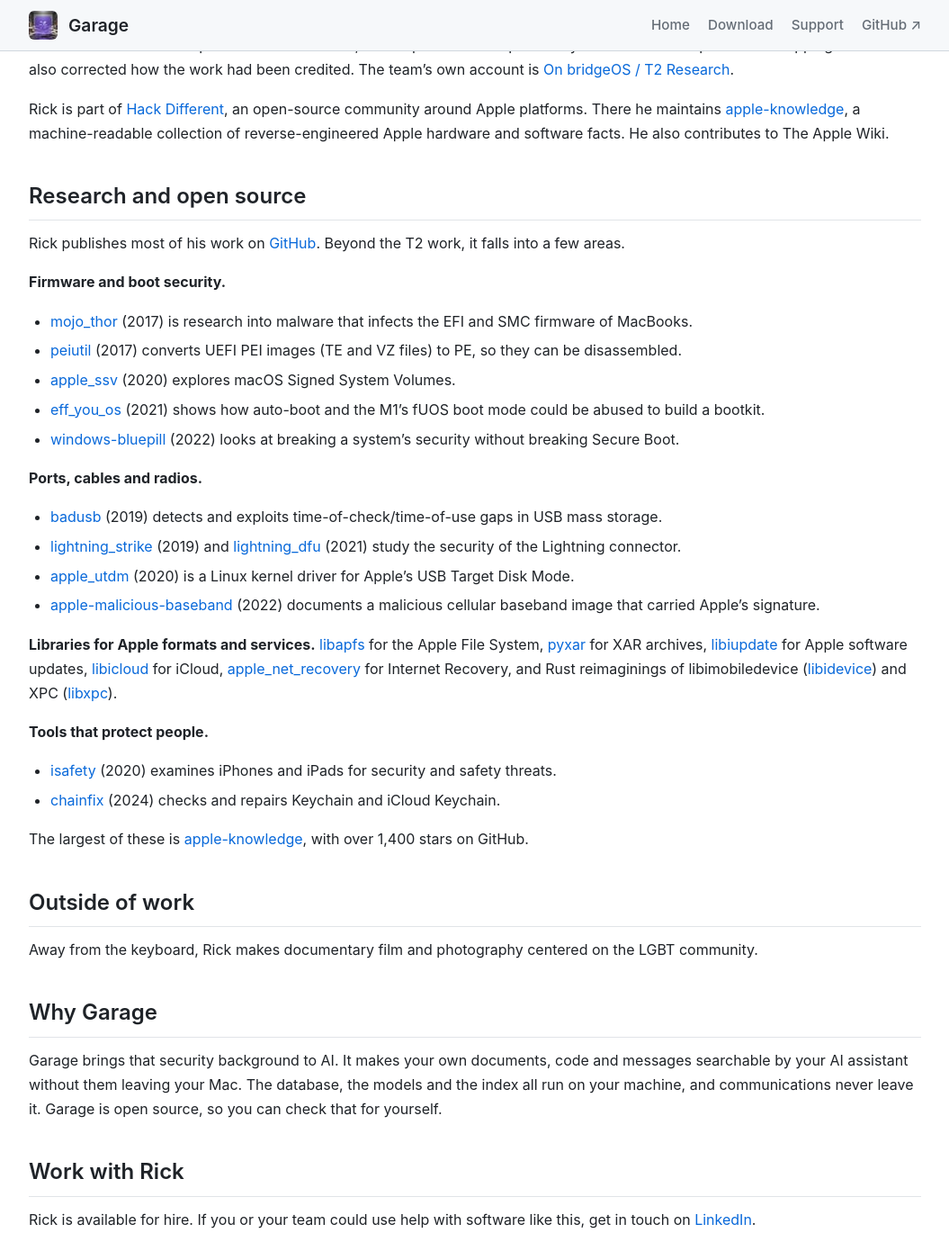
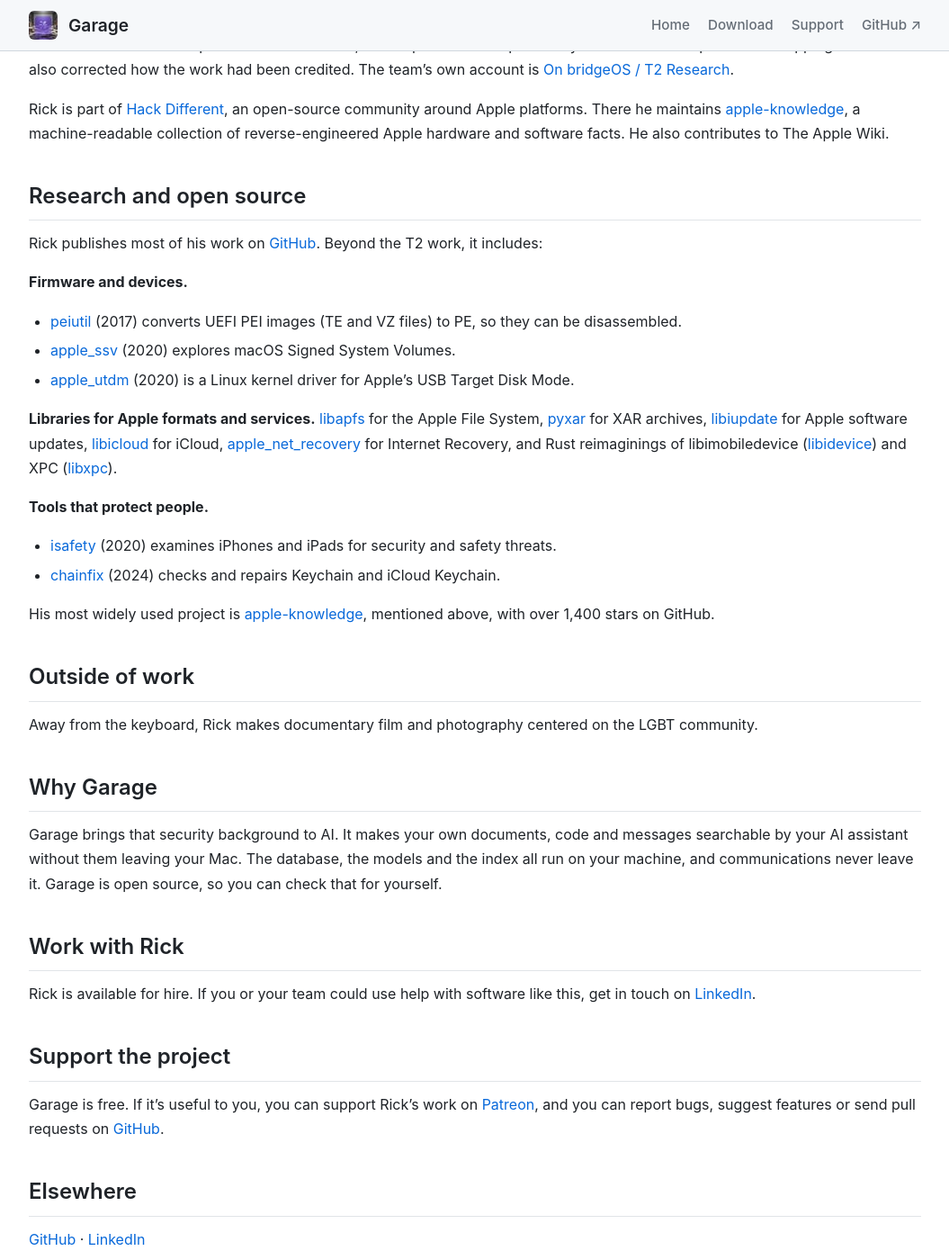
Before and after one commit to rickmark/garage-rag, a Jekyll site: the page built from docs/about.md, in a window 1280 px wide and 1400 px high, scrolled down 654 px. Shown: the whole window at 90% size, without its empty margins (112-1167 px from the left). Built offline with Jekyll 4.4.1, drawn with Linux system fonts in a browser that asks for light colours.

Commit message:
Trim the creator bio's project list
Co-Authored-By: Claude Opus 5.5 (1M context) <noreply@anthropic.com>
Claude-Session: https://claude.ai/code/session_014hnDBmzmrxouRSGPpEkRd6

```diff
--- a/docs/about.md
+++ b/docs/about.md
@@ -27,20 +27,12 @@ Rick is part of [Hack Different](https://github.com/hack-different), an open-sou
 
 ## Research and open source
 
-Rick publishes most of his work on [GitHub](https://github.com/rickmark). Beyond the T2 work, it falls into a few areas.
+Rick publishes most of his work on [GitHub](https://github.com/rickmark). Beyond the T2 work, it includes:
 
-**Firmware and boot security.**
-- [mojo_thor](https://github.com/rickmark/mojo_thor) (2017) is research into malware that infects the EFI and SMC firmware of MacBooks.
+**Firmware and devices.**
 - [peiutil](https://github.com/rickmark/peiutil) (2017) converts UEFI PEI images (TE and VZ files) to PE, so they can be disassembled.
 - [apple_ssv](https://github.com/rickmark/apple_ssv) (2020) explores macOS Signed System Volumes.
-- [eff_you_os](https://github.com/rickmark/eff_you_os) (2021) shows how auto-boot and the M1's fUOS boot mode could be abused to build a bootkit.
-- [windows-bluepill](https://github.com/rickmark/windows-bluepill) (2022) looks at breaking a system's security without breaking Secure Boot.
-
-**Ports, cables and radios.**
-- [badusb](https://github.com/rickmark/badusb) (2019) detects and exploits time-of-check/time-of-use gaps in USB mass storage.
-- [lightning_strike](https://github.com/rickmark/lightning_strike) (2019) and [lightning_dfu](https://github.com/rickmark/lightning_dfu) (2021) study the security of the Lightning connector.
 - [apple_utdm](https://github.com/rickmark/apple_utdm) (2020) is a Linux kernel driver for Apple's USB Target Disk Mode.
-- [apple-malicious-baseband](https://github.com/rickmark/apple-malicious-baseband) (2022) documents a malicious cellular baseband image that carried Apple's signature.
 
 **Libraries for Apple formats and services.** [libapfs](https://github.com/rickmark/libapfs) for the Apple File System, [pyxar](https://github.com/rickmark/pyxar) for XAR archives, [libiupdate](https://github.com/rickmark/libiupdate) for Apple software updates, [libicloud](https://github.com/rickmark/libicloud) for iCloud, [apple_net_recovery](https://github.com/rickmark/apple_net_recovery) for Internet Recovery, and Rust reimaginings of libimobiledevice ([libidevice](https://github.com/rickmark/libidevice)) and XPC ([libxpc](https://github.com/rickmark/libxpc)).
 
@@ -48,7 +40,7 @@ Rick publishes most of his work on [GitHub](https://github.com/rickmark). Beyond
 - [isafety](https://github.com/rickmark/isafety) (2020) examines iPhones and iPads for security and safety threats.
 - [chainfix](https://github.com/rickmark/chainfix) (2024) checks and repairs Keychain and iCloud Keychain.
 
-The largest of these is [apple-knowledge](https://github.com/hack-different/apple-knowledge), with over 1,400 stars on GitHub.
+His most widely used project is [apple-knowledge](https://github.com/hack-different/apple-knowledge), mentioned above, with over 1,400 stars on GitHub.
 
 ## Outside of work
 
```
